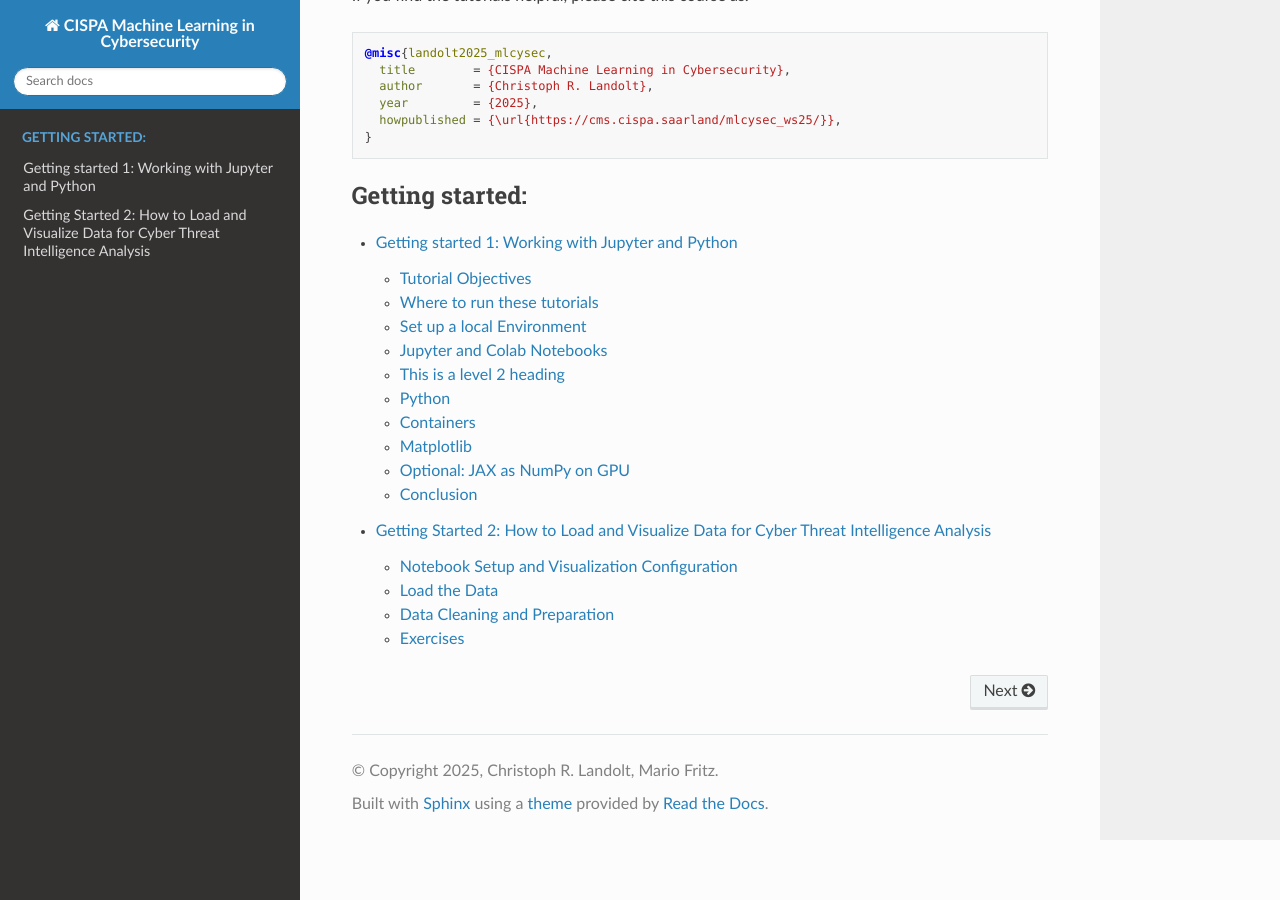
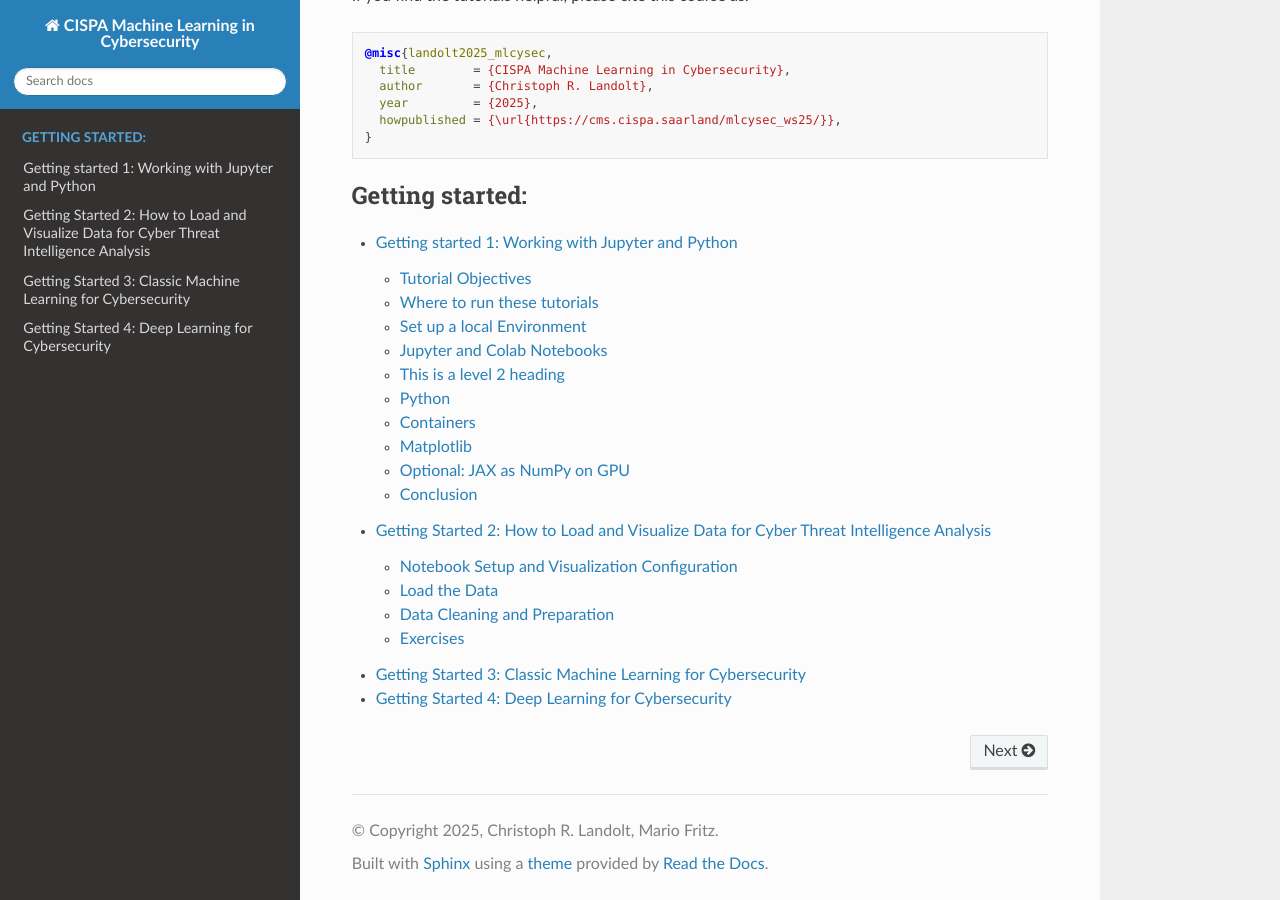
Before and after one commit to shaoyunguo/mlcysec_tutorial, a Sphinx documentation site: the page built from source/index.rst, in a window 1280 px wide and 900 px high, scrolled down 1766 px. Built offline with Sphinx 7.4.7 and the Read the Docs theme 3.1.0, drawn with Linux system fonts in a browser that asks for light colours.

Commit message:
tutorial 3 and 4 to index

```diff
--- a/source/index.rst
+++ b/source/index.rst
@@ -100,3 +100,5 @@ If you find the tutorials helpful, please cite this course as:
 
    tutorial_notebooks/getting_started_with_jupyter_and_python/getting_started_with_jupyter_and_python
    tutorial_notebooks/discover_visualize_gain_insights/discover_visualize_gain_insights
+   tutorial_notebooks/getting_started_with_ml/getting_started_with_ml
+   tutorial_notebooks/getting_started_with_deep_learning/getting_started_with_deep_learning
```
